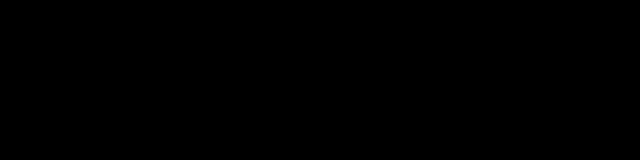
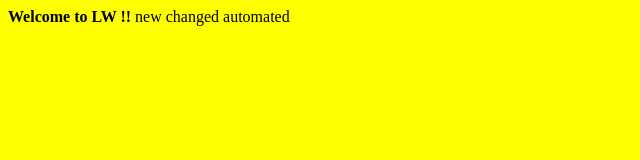
Before and after one commit to Rohitkhapre/jenkins_practice, a plain HTML site: page index.html in a window 1280 px wide. Shown: the whole page, without its empty margins (0-640 px from the left). Drawn offline with Linux system fonts and the light colour scheme.

Commit message:
new changed

```diff
--- a/index.html
+++ b/index.html
@@ -1,4 +1,4 @@
-<body bgcolor='black'>
+<body bgcolor='yellow'>
 
 	<b>Welcome to LW !!</b>
 new changed automated
```
